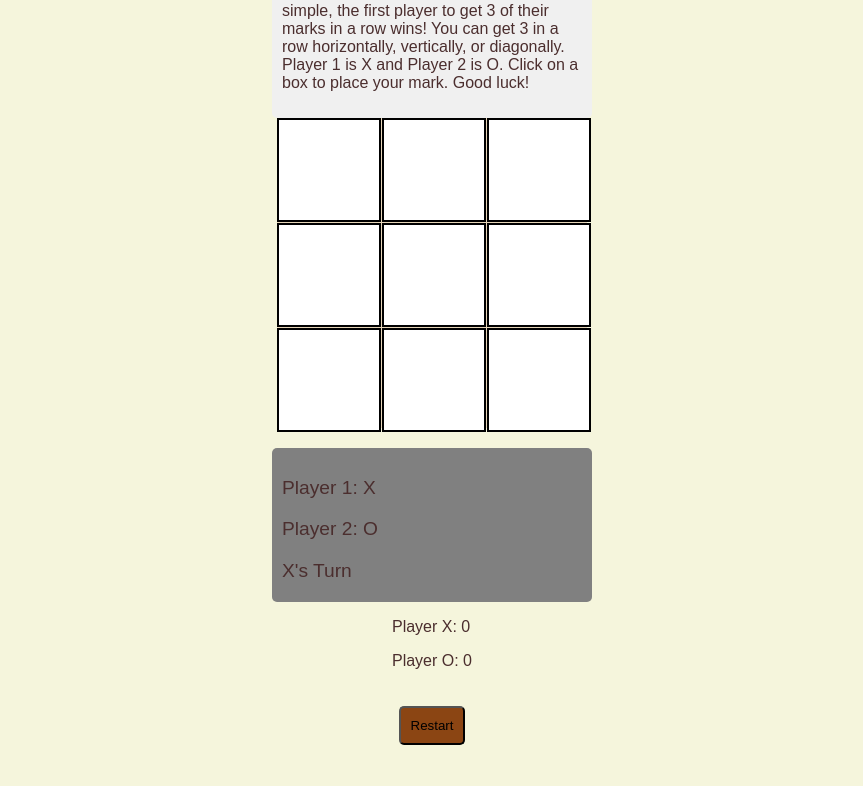
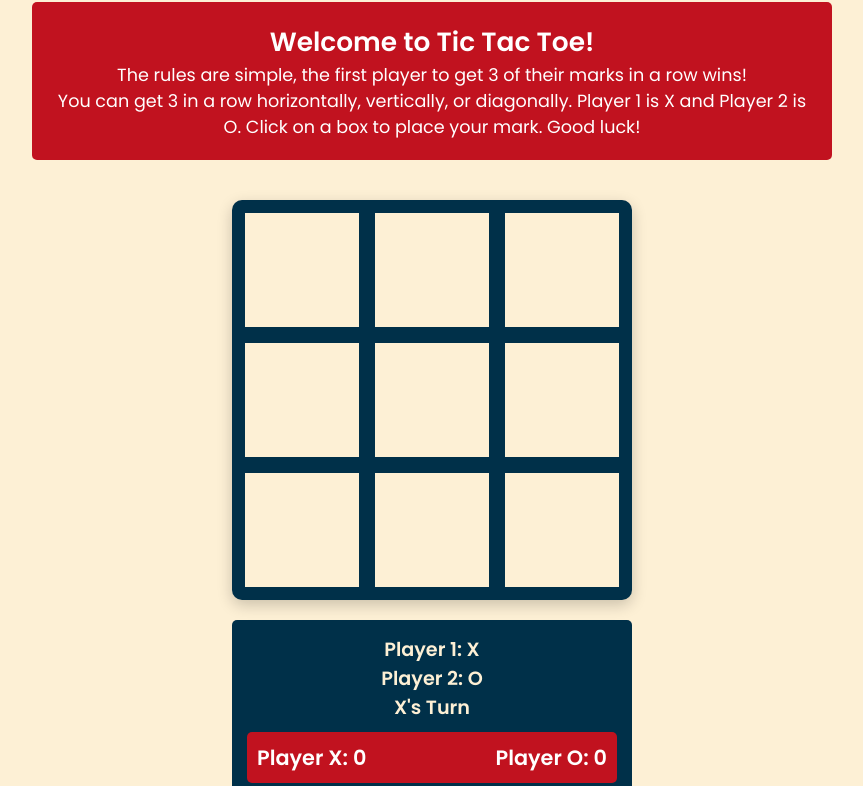
Before and after one commit to aldrichsaladino/Tic-Tac-Toe, a plain HTML site: page index.html in a window 1280 px wide. Shown: the part 98-884 px from the top of the page, without its empty margins (208-1071 px from the left). Before the commit the page ends 843 px from the top, so only its background shows below. Drawn offline with Linux system fonts and the light colour scheme.

Commit message:
Made updates to the color scheme, and then cleaned up the styling. Changed the html to remove the hidden feature, and put that within JS instead so when clicked it will appear

```diff
--- a/index.html
+++ b/index.html
@@ -9,8 +9,11 @@
 <body>
     <h1 class="header-title">Tic Tac Toe</h1>
     <div class="info-box">
-        <p class="info">Welcome to Tic Tac Toe! The rules are simple, the first player to get 3 of their marks in a row wins! You can get 3 in a row horizontally, vertically, or diagonally. Player 1 is X and Player 2 is O. Click on a box to place your mark. Good luck!</p>
+        <h2 class="info-title">Welcome to Tic Tac Toe!</h2>
+        <p class="info">The rules are simple, the first player to get 3 of their marks in a row wins!</p>
+        <p class="info">You can get 3 in a row horizontally, vertically, or diagonally. Player 1 is X and Player 2 is O. Click on a box to place your mark. Good luck!</p>
     </div>
+    <div class="game-container">
         <div class="grid-container"> <!--This grid is to specify the entire 3x3 grid for the tic tac toe-->
             <!--This is the first 3 on top row -->
             <div class="grid-box" id="box1">
@@ -49,8 +52,8 @@
             <!--This is the bottom 3 -->
             <div class="grid-box" id="box7">
                 <!--Make it invisible until clicked-->
-            <span class="x-mark hide">X</span>
-            <span class="o-mark hide">O</span>
+                <span class="x-mark">X</span>
+                <span class="o-mark">O</span>
             </div>
             <div class="grid-box" id="box8">
                 <!--Make it invisible until clicked-->
@@ -68,12 +71,13 @@
             <p class="player">Player 1: X</p>
             <p class="player">Player 2: O</p>
             <div id="turn">X's Turn</div>
-    </div>
+
             <div class="scoreboard">
                 <p>Player X: <span id="score-x">0</span></p>
                 <p>Player O: <span id="score-o">0</span></p>
             </div>
-
+        </div>
+    </div>
         <!--Restart Button-->
     <button id="restart">Restart</button>
     <script src="script.js"></script> <!--This is the script that will be used to make the game work-->
--- a/script.js
+++ b/script.js
@@ -42,30 +42,35 @@ const clickSound = new Audio("click.mp3");
 const winSound = new Audio("win.mp3");
 
 function performMove(index, square) {
-    //prevent overwriting a square by checking if the square is empty
-    if (gameBoard[index] !== "") return; //if not empty, do nothing
+    // Prevent overwriting a square
+    if (gameBoard[index] !== "") return;
 
-    //Store the move in an array
-    gameBoard[index] = currentPlayer;
-    clickSound.play(); //play sound effect when square is clicked
+    gameBoard[index] = currentPlayer; // Store move in gameBoard array
+    clickSound.play(); // Play click sound
 
-    //Reveal and turns the mark
+    // 🔹 Step 1: Hide both marks first (ensures only one appears)
+    square.querySelector(".x-mark").classList.remove("show");
+    square.querySelector(".o-mark").classList.remove("show");
+
+    // 🔹 Step 2: Show the correct mark for the current player
     square.querySelector(`.${currentPlayer.toLowerCase()}-mark`).classList.add("show");
+
+    // 🔹 Step 3: Add flip animation
     square.classList.add("flip");
-    square.style.pointerEvents = "none"; //disables clicking on the square
+    square.style.pointerEvents = "none"; // Prevents clicking the same square again
 
-    let gameOver = checkWinner();
-    //check if the game is won or drawn
+    let gameOver = checkWinner(); // Check if game is won
 
     if (gameOver) {
-        winSound.play(); //play sound effect when game is won
+        winSound.play(); // Play win sound
         return;
     }
 
-    currentPlayer = currentPlayer === "X" ? "O" : "X"; //if current player is X, switch to O, else switch to X
-    document.getElementById("turn").textContent = `${currentPlayer}'s turn`;
+    // 🔹 Step 4: Switch turns
+    currentPlayer = currentPlayer === "X" ? "O" : "X";
+    document.getElementById("turn").textContent = `${currentPlayer}'s Turn`;
+}
 
-}
 
 //Game Logic - Win Conditions
 //Score tracking
--- a/styles.css
+++ b/styles.css
@@ -1,145 +1,156 @@
-/* General styles */
+/* 🔹 Import Google Font */
+@import url('https://fonts.googleapis.com/css2?family=Poppins:wght@300;400;600&display=swap');
+
+* {
+    margin: 0;
+    padding: 0;
+    box-sizing: border-box;
+    font-family: 'Poppins', sans-serif; /* Apply modern font */
+}
+
+/* 🔹 Page Background */
 body {
-    font-family: Arial, sans-serif;
+    background-color: #FDF0D5; /* Light beige */
     display: flex;
-    justify-content: center;
     flex-direction: column;
     align-items: center;
-    height: 100vh;
-    margin: 0;
-    background-color: #F5F5DC;
-    color: #4B2E2E;
+    justify-content: center;
+    min-height: 100vh;
+    padding: 20px;
 }
 
-.container {
+/* 🔹 Header Styling */
+.header-title {
+    font-size: 2.5rem;
+    color: #780000; /* Deep Red */
     text-align: center;
-}
-
-h1 {
     margin-bottom: 20px;
 }
 
-.header-title {
-    font-size: 2em;
+/* 🔹 Full-width Info Section */
+.info-box {
+    width: 100%;
+    max-width: 800px;
+    background-color: #C1121F; /* Crimson Red */
+    color: white;
+    padding: 20px;
+    text-align: center;
+    font-size: 1.1rem;
+    font-weight: 400;
+    border-radius: 5px;
+    margin-bottom: 20px;
+}
+
+/* 🔹 Game Container */
+.game-container {
+    display: flex;
+    flex-direction: column;
+    align-items: center;
     justify-content: center;
 }
 
-.info-box {
+/* 🔹 Tic Tac Toe Grid */
+.grid-container {
+    display: grid;
+    grid-template-columns: repeat(3, 120px);
+    grid-template-rows: repeat(3, 120px);
+    gap: 10px;
+    background-color: #003049; /* Dark Blue */
+    padding: 10px;
+    border-radius: 10px;
     margin-top: 20px;
-    padding: 10px;
-    background-color: #f0f0f0;
-    border-radius: 5px;
-    width: 300px;
+    box-shadow: 0px 5px 15px rgba(0, 0, 0, 0.2);
 }
 
-/* Tic Tac Toe board styles */
-.grid-container {
-    display: grid;
-    grid-template-columns: repeat(3, 100px);
-    grid-template-rows: repeat(3, 100px);
-    gap: 5px;
-    margin: 0 auto;
-    background: #E6D5B8;
-    perspective: 500px; /* 3D effect */
+/* 🔹 Game Grid Boxes */
+.grid-box {
+    width: 120px;
+    height: 120px;
+    background-color: #FDF0D5; /* Light Beige */
+    border: 3px solid #003049;
+    display: flex;
+    align-items: center;
+    justify-content: center;
+    font-size: 2.5rem;
+    cursor: pointer;
+    transition: all 0.3s ease-in-out;
 }
 
-
-.grid-box {
-    width: 100px;
-    height: 100px;
-    background-color: #fff;
-    border: 2px solid #000;
-    display: flex;
-    justify-content: center;
-    align-items: center;
-    font-size: 2em;
-    cursor: pointer;
+/* 🔹 Hover effect for interaction */
+.grid-box:hover {
+    background-color: #669BBC; /* Muted Blue */
+    transform: scale(1.05);
 }
 
-/* 3D flip effect when clicked via JS */
-.grid-box {
-    transform-style: preserve-3d;
-    transition: transform 0.3s;
+/* 🔹 Scoreboard & Turn Display */
+.game-display {
+    width: 100%;
+    max-width: 800px;
+    background-color: #003049; /* Dark Blue */
+    color: #FDF0D5;
+    text-align: center;
+    padding: 15px;
+    font-size: 1.2rem;
+    font-weight: bold;
+    margin-top: 20px;
+    border-radius: 5px;
 }
 
-.grid-box.flip {
-    transform: rotateX(180deg);
+/* 🔹 Scoreboard Section */
+.scoreboard {
+    display: flex;
+    justify-content: space-between;
+    width: 100%;
+    max-width: 800px;
+    padding: 10px;
+    background-color: #C1121F; /* Crimson Red */
+    color: white;
+    font-size: 1.3rem;
+    font-weight: bold;
+    border-radius: 5px;
+    margin-top: 10px;
+}
+
+/* 🔹 Restart Button */
+#restart {
+    background-color: #780000; /* Deep Red */
+    color: white;
+    font-size: 1.2rem;
+    padding: 12px 25px;
+    border: none;
+    border-radius: 5px;
+    cursor: pointer;
+    transition: all 0.3s ease-in-out;
+    margin-top: 20px;
+}
+
+#restart:hover {
+    background-color: #C1121F; /* Crimson Red */
+    transform: scale(1.1);
+}
+
+/* 🔹 Winning Tiles Effect */
+@keyframes glow {
+    0% { box-shadow: 0 0 10px gold; }
+    50% { box-shadow: 0 0 20px orange; }
+    100% { box-shadow: 0 0 30px red; }
+}
+
+.win {
+    animation: glow 1s infinite alternate;
 }
 
 .x-mark, .o-mark {
     opacity: 0;
     visibility: hidden;
-    transition: opacity 0.3s ease-in-out;
+    font-size: 3rem;
+    font-weight: bold;
+    transition: opacity 0.3s ease-in-out, visibility 0.3s ease-in-out;
     position: absolute;
 }
+
+/* When a mark is placed, it will be shown */
 .show {
     opacity: 1;
     visibility: visible;
 }
-
-.grid-box:hover {
-    background-color: #E6C29B;
-    transform: scale(1.05); /* Slight zoom effect */
-}
-.grid-box.placed {
-    animation: pop 0.3s ease-out;
-}
-@keyframes pop {
-    0% { transform: scale(0.8); opacity: 0; }
-    100% { transform: scale(1); opacity: 1; }
-}
-
-@keyframes glow {
-    0% {
-        background-color: gold;
-        box-shadow: 0 0 5px gold, 0 0 10px orange, 0 0 20px red;
-    }
-    50% {
-        background-color: orange;
-        box-shadow: 0 0 10px gold, 0 0 20px orange, 0 0 30px red;
-    }
-    100% {
-        background-color: gold;
-        box-shadow: 0 0 15px gold, 0 0 30px orange, 0 0 40px red;
-    }
-}
-
-.win {
-    animation: glow 1s infinite alternate ease-in-out;
-    transition: transform 0.5s ease-in-out;
-    transform: scale(1.1); /* Slightly enlarges the winning tiles */
-}
-
-#restart {
-    margin-top: 20px;
-    padding: 10px;
-    background-color: #8B4513;
-    border-radius: 5px;
-    cursor: pointer;
-}
-
-#restart:hover {
-    background-color: #6A2C0F;
-    transform: scale(1.1);
-}
-
-
-/* Game status styles */
-.status {
-    margin-top: 20px;
-    font-size: 1.2em;
-}
-
-
-.game-display {
-    margin-top: 20px;
-    font-size: 1.2em;
-    background-color: grey;
-    border-radius: 5px;
-    width: 300px;
-    padding: 10px;
-}
-
-#turn {
-    margin-bottom: 10px;
-}
```
Lines whose indentation alone changed are shown as unchanged.
